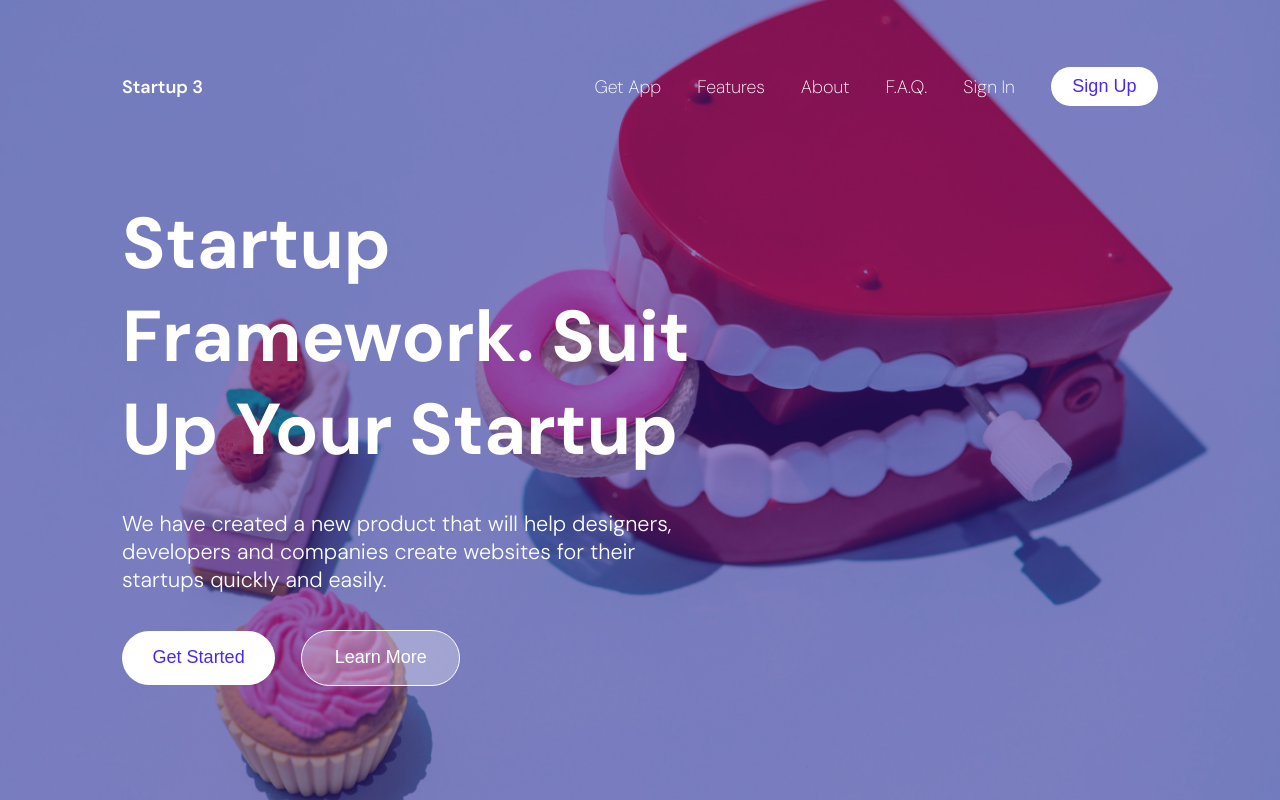
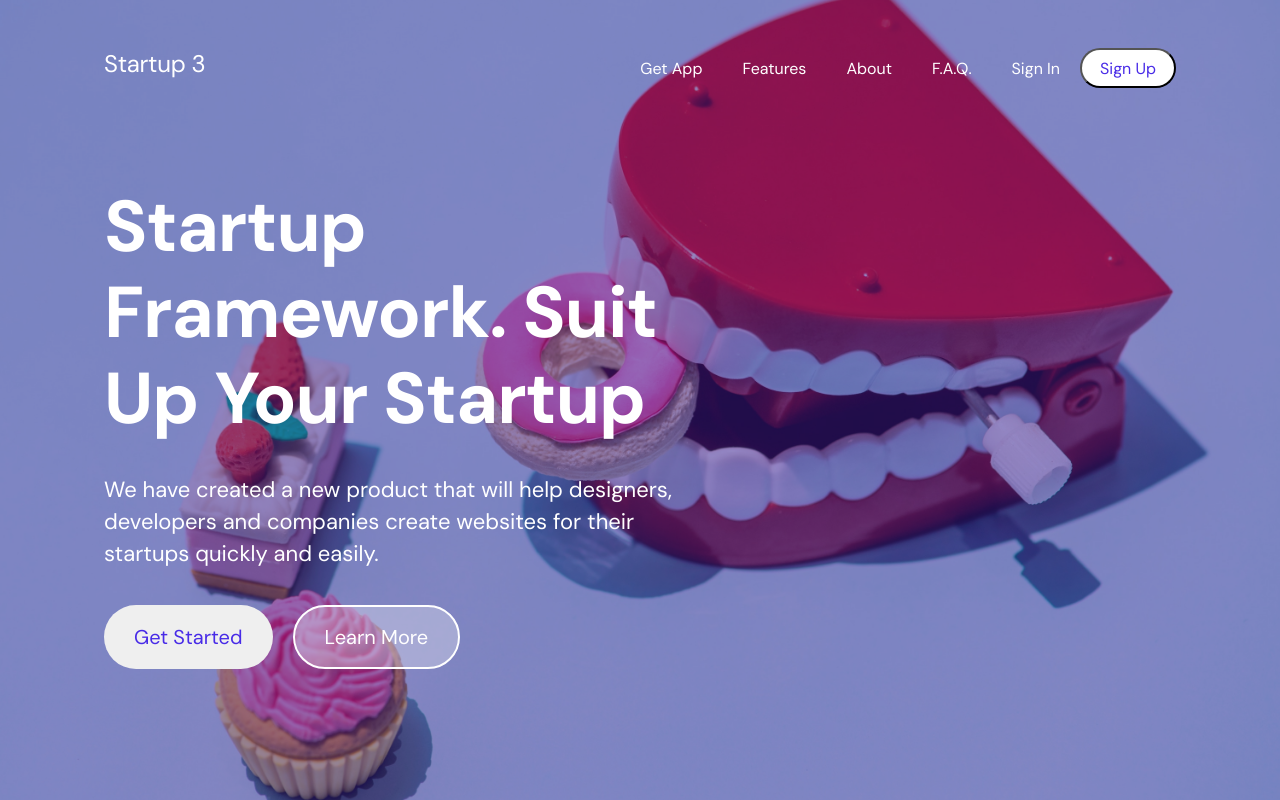
Before and after one commit to seyiFortress/Landing-Page-18, a plain HTML site: page index.html in a window 1280 px wide. Drawn offline with Linux system fonts and the light colour scheme.

Commit message:
made corrections to observations on the webpage 24thNov24

```diff
--- a/index.html
+++ b/index.html
@@ -7,47 +7,45 @@
     <link rel="preconnect" href="https://fonts.gstatic.com" crossorigin>
     <link href="https://fonts.googleapis.com/css2?family=DM+Sans:opsz,wght@9..40,100..1000&display=swap" rel="stylesheet">
     <link rel="stylesheet" href="style.css">
-    <title>Landing Page</title>
+    <title>Landing Page 18</title>
 </head>
 <body>
-    <div class="overlay"></div>
-    <div id="box">
-        <header id="nav">
+    <div class="wrapper">
+        <nav>
+            <div class="logo">
+                <a href="#">Startup 3</a>
+            </div>
             <input type="checkbox" id="sidebar-active"/>
-            <label for="sidebar-active" id="open-sidebar-button">
-                <i class="fa-solid fa-bars"></i>
+            <label for="sidebar-active" class="open-sidebar-btn sidebar-btn">
+                <i class="fa-solid fa-bars fa-2x"></i>
             </label>
-            <section id="menu">
-                <label for="sidebar-active" id="close-sidebar-button">
-                    <i class="fa-solid fa-xmark"></i>
+            <div class="links-container">
+                <label for="sidebar-active" class="close-sidebar-btn sidebar-btn">
+                    <i class="fa-solid fa-circle-xmark fa-2x"></i>
                 </label>
-                <a href="#"  id="logo">Startup 3</a>
                 <a href="#">Get App</a>
                 <a href="#">Features</a>
                 <a href="#">About</a>
                 <a href="#">F.A.Q.</a>
                 <a href="#">Sign In</a>
-                <a #middle-fill-button href="#">
-                    <button id="middle-fill">Sign Up</button>
-                </a>
-            </section>
-        </header>
+                <button>Sign Up</button>
+            </div>
+        </nav>
         <main>
-            <section id="test">
-                <h1>Startup Framework.
-                    Suit Up Your Startup</h1>
-                <h5>We have created a new product that will help designers, developers and companies create websites for their startups quickly and easily.</h5>
-            </section>
-            <section id="cto">
-                <a href="#">
-                    <button id="big-fill">Get Started</button>
-                </a>
-                <a href="#">
-                    <button id="big-white-outline">Learn More</button>
-                </a>
-            </section>
+            <h1>Startup Framework.
+                Suit Up Your Startup</h1>
+                <p>We have created a new product that will help designers, developers and companies create websites for their startups quickly and easily.</p>
         </main>
+        <div class="cto-buttons">
+            <button class="filled">
+                Get Started
+            </button>
+            <button class="transparent">
+                Learn More
+            </button>
+        </div>
     </div>
+    <div class="overlay"></div>
     <script src="https://kit.fontawesome.com/77734b46b2.js" crossorigin="anonymous"></script>
 </body>
 </html>
--- a/style.css
+++ b/style.css
@@ -1,170 +1,181 @@
+:root{
+    --ff-sans: "DM Sans", serif;
+    --fs-12: 0.75rem;
+    --fs-14: 0.87rem;
+    --fs-base: 1.125rem;
+    --fs-20: 1.25rem;
+    --fs-22: 1.375rem;
+    --fs-24: 1.5rem;
+    --fs-36: 2.25rem;
+    --fs-54: 3.38rem;
+    --fs-72: 4.5rem;
+
+    --clr-base: #FFFFFF;
+    --clr-base-30: rgba(255, 255, 255, .3);
+    --clr-action: #482BE7;
+    --clr-action-80: rgba(71, 43, 231, 0.8);
+    --clr-bckg: rgba(46, 24, 147, 0.5);
+}
 *{
     margin: 0;
     padding: 0;
-    box-sizing: border-box;
+    text-decoration: none;
+    color: var(--clr-base);
+    font-family: var(--ff-sans);
 }
 
-/* ...................
-    Big Screen layout
-...................... */
+body{
+    background-image: url(/img/9d359a1983d55a33bd9d1ef454ff22f9.jpg);
+    background-position: center;
+    background-size: cover;
+    background-repeat: no-repeat;
+    background-attachment: fixed;
+}
+.wrapper{
+    max-width: 67rem;
+    margin-inline: auto;
+    margin-top: 3rem;
+    margin-bottom: 5rem;
+}
+nav{
+    display: flex;
+    justify-content: flex-end;
+    height: 2.5rem;
+}
+.logo{
+    margin-right: auto;
+    font-size: var(--fs-24);
+    letter-spacing: -0.018rem;
+}
+/* nav label i{
+    width: 10rem;
+    height: 10rem;
+} */
+#sidebar-active, .sidebar-btn{
+    display: none;
+}
+.links-container{
+    font-size: var(--clr-base);
+    display: flex;
+    align-items: center;
+    flex-direction: row;
+}
+.links-container a{
+    padding-inline: 1.25rem;
+}
+.links-container button{
+    font-size: var(--clr-action);
+    color: var(--clr-action);
+    padding-inline: 1.125rem;
+    padding-block: 0.44rem;
+    border-radius: 6.25rem;
+    background-color: var(--clr-base);
 
-html{
-    font-family: "DM Sans", sans-serif;
-    font-size: 18px;
-    font-weight: 200;
-    font-optical-sizing: auto;
-    font-style: normal;
-    color: #ffffff;
 }
-body{
-    position: relative;
-    background-image: url("img/9d359a1983d55a33bd9d1ef454ff22f9.jpg");
-    background-repeat: no-repeat;
-    background-size: cover;
-    background-position: center;
+main{
+    max-width: 37.1rem;
+    height: auto;
+    margin-top: 6rem;
 }
-body .overlay{
-    position: fixed;
-    background-color: #2e189388;
-    z-index: -1;
+main h1{
+    font-size: var(--fs-72);
+    letter-spacing: -0.0625rem;
+    line-height: 5.37rem;
+    margin-bottom: 2rem;
+}
+main p{
+    font-size: var(--fs-22);
+    line-height: 2rem;
+}
+.cto-buttons{
+    display: flex;
+    justify-content: flex-start;
+    column-gap: 1.25rem;
+    margin-top: 2.2rem;
+}
+.cto-buttons button{
+    padding: 1.0625rem 1.875rem;
+    border-radius: 6.25rem;
+    font-size: var(--fs-20);
+}
+.cto-buttons .filled{
+    border-style: none;
+    color: var(--clr-action);
+}
+.cto-buttons .transparent{
+    border: 0.125rem solid var(--clr-base);
+    background-color: var(--clr-base-30);
+}
+.overlay{
+    background-color: var(--clr-bckg);
     height: 100%;
     width: 100%;
-}
-a{
-    text-decoration: none;
-    color: #ffffff;
-}
-i{
-    fill: #fff;
-    font-size: 2.5rem;
-}
-#box{
-    max-width: 1072px;
-    margin: auto;
-    padding: .5em 1em 6em;
-    display: flex;
-    flex-direction: column;
-}
-#nav{
-    width: 100%;
-    height: 40px;
-    margin-top: 3.2em;
-    /* background-color: darkgoldenrod; */
-}
-#nav #menu{
-    width: 100%;
-    height: 100%;
-    display: flex;
-    flex-direction: row;
-    justify-content: flex-end;
-    align-items: center;
-    column-gap: 2em;
-}
-#nav #menu a{
-height: 100%;
-display: flex;
-align-items: center;
-}
-#nav #logo{
-    font-size: 1rem;
-    font-weight: 600;
-    margin-right: auto;
-}
-#sidebar-active, #open-sidebar-button, #close-sidebar-button{
-    display: none;
-}
-#open-sidebar-button{
-    text-align: right;
-}
-#middle-fill{
-    font-size: 1rem;
-    padding: 0.5em 1.2em;
-    border: none;
-    border-radius: 10em;
-    background-color: #fff;
-    color: #482be7;
-}
-main{
-    width: 58.4%;
-    margin-top: 5em;
-}
-main #test{
-    width: 100%;
-}
-#test h1{
-    font-size: 4rem;
-    width: 100%;
-}
-#test h5{
-    font-size: 1.2rem;
-    font-weight: 300;
-    width: 100%;
-    margin-top: 1.6em;
-    padding-right: 1em;
-}
-main #cto{
-    width: 100%;
-    margin-top: 2em;
-    min-width: 360px;
-}
-#cto a{
-    text-decoration: none;
-}
-#cto #big-fill{
-    font-size: 1rem;
-    padding: 0.9em 1.7em;
-    background: #ffffff;
-    border-radius: 5.6em;
-    border: none;
-    color: #482BE7;
-}
-#cto #big-white-outline{
-    font-size: 1rem;
-    color: #FFFFFF;
-    background: rgba(255, 255, 255, 0.30);
-    border-radius: 5.5em;
-    border: 0.1em solid rgba(255, 255, 255, 1);
-    padding: 0.9em 1.8em;
-    margin-left: 1.2em;
-}
-#box a, button{
-    cursor: pointer;
+    position: fixed;
+    top: 0;
+    left: 0;
+    z-index: -1;
 }
 
-/* ......................
-    Mobile Screen layout
-......................... */
-
-@media (max-width:775px){
-    #nav #menu{
-        display: none;
+@media (max-width:1140px) {
+    .wrapper{
+        width: 90vw;
+    }
+}
+@media (max-width:840px) {
+    .links-container{
+        width: 100vw;
+        height: 100vh;
+        padding-block: 3rem;
         flex-direction: column;
         align-items: flex-start;
-
-
+        background-color: var(--clr-action-80);
         position: fixed;
         top: 0;
-        right: 0;
-        z-index: 10;
-        width: 75%;
-        height: 100%;
-        background-color: rgba(0, 0, 0, 0.98);
+        right: -6.25rem;
+        z-index: 5;
+        display: none;
+        transition: 0.25s ease-in-out;
     }
-    /* #close-sidebar-button, #middle-fill-button #middle-fill{
-        align-self: center;
-    } */
-    #nav #menu a{
+    .links-container a{
         box-sizing: border-box;
-        height: auto;
+        padding-block: 1.25rem;
+        padding-left: 3rem;
         width: 100%;
-        padding: 20px 30px;
         justify-content: flex-start;
     }
-    #open-sidebar-button, #close-sidebar-button{
+    .links-container a:hover{
+        background-color: rgba(0, 0, 0, 0.842);
+    }
+    .links-container button, i{
+        margin-left: 3rem;
+    }
+    .sidebar-btn{
         display: block;
-        padding: 5px 50px;
+        width: 6rem;
     }
-    #sidebar-active:checked ~ #menu{
+    #sidebar-active:checked ~ .links-container{
         display: flex;
+        right: 0;
     }
 }
+@media (max-width:420px) {
+    main h1{
+        font-size: var(--fs-54);
+        text-align: center;
+        line-height: 2.68rem;
+    }
+    main p{
+        /* font-size: var(--fs-14); */
+        text-align: justify;
+    }
+    .cto-buttons{
+        flex-direction: column;
+        row-gap: 1.25rem;
+        margin-top: 2.2rem;
+    }
+}
+@media (max-width:398px) {
+    main p{
+        text-align: center;
+    }
+}
```
